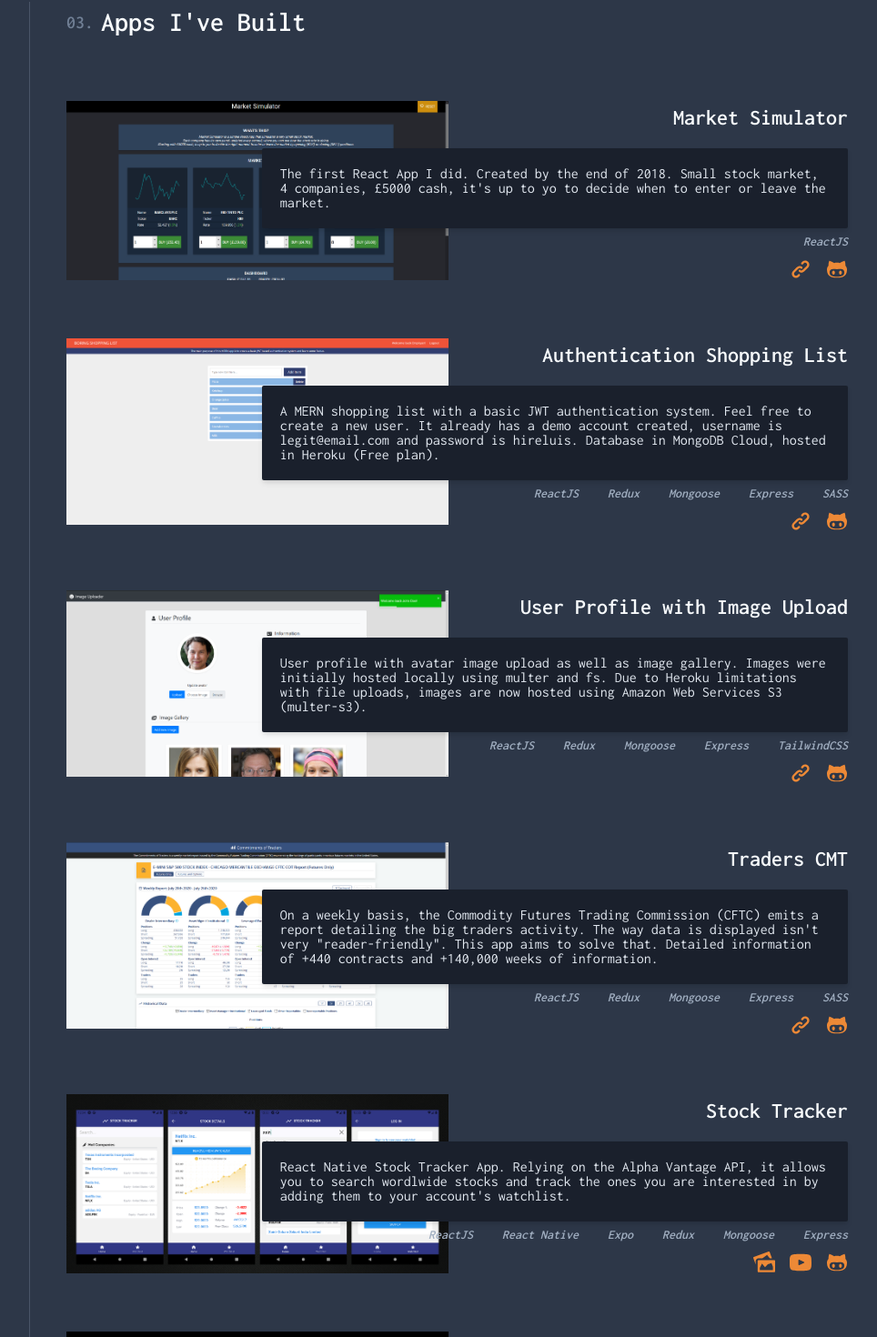
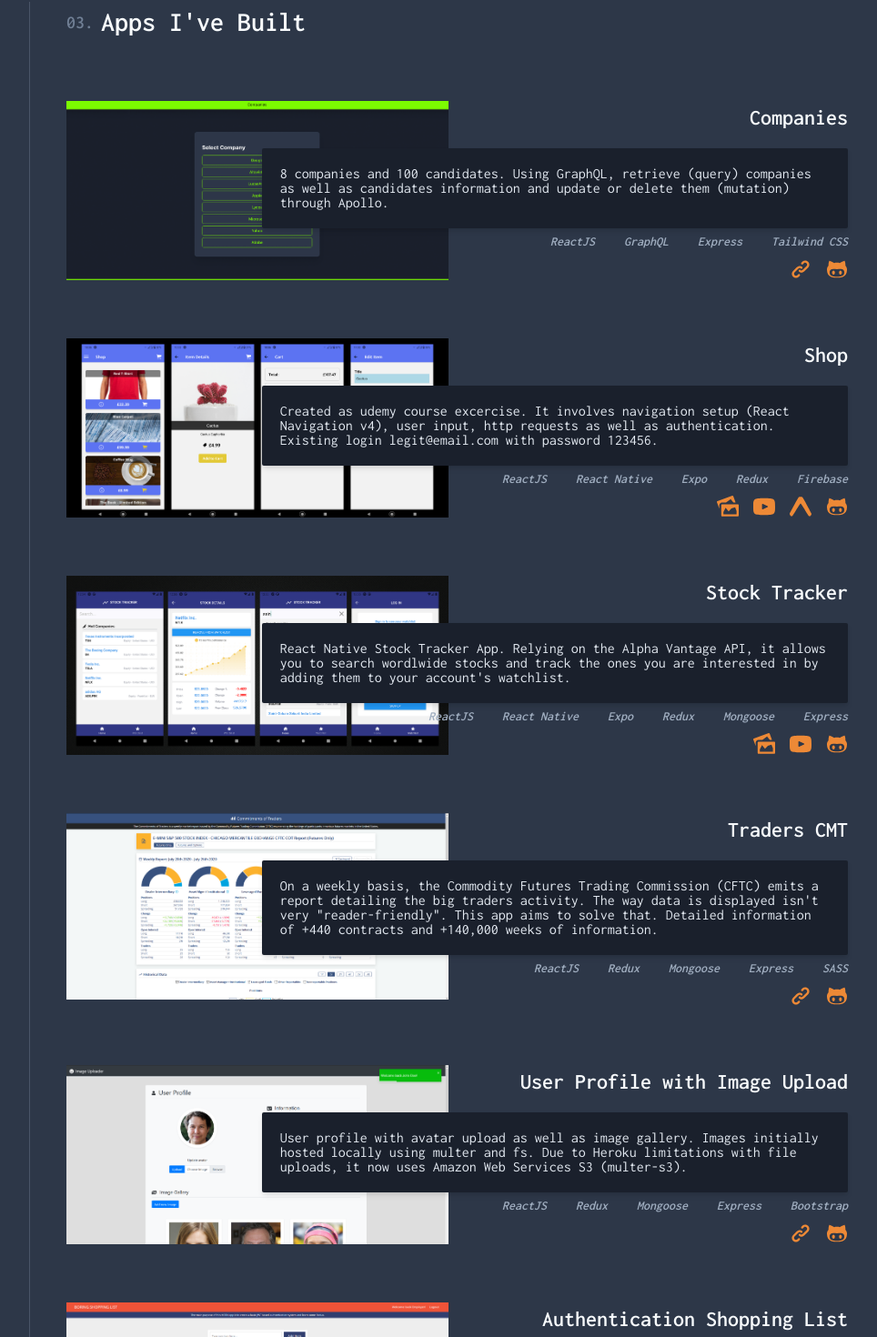
Before and after one commit to barcel0/me, a React (Create React App) app: page / in a window 1280 px wide. Shown: the part 1106-2576 px from the top of the page at 91% size, without its empty margins (158-1122 px from the left). Built offline with nearby package versions, Linux system fonts and the light colour scheme.

Commit message:
add graphql-companies. about update

```diff
--- a/src/components/About.js
+++ b/src/components/About.js
@@ -9,25 +9,21 @@ const About = () => {
         <h1 className="text-3xl ">About Me</h1>
       </div>
       <div className="w-full mt-6 flex justify-between">
-
         <div className="w-3/5 leading-tight mr-10">
           <p>
-            Hi there, my name is <span className="text-orange-400 font-bold">Luis Barceló</span> and I'm a self-taught junior <span className="text-orange-400 font-bold">javascript developer</span>.
+            Hi there, my name is <span className="text-orange-400 font-bold">Luis Barceló</span> and I'm a <span className="text-orange-400 font-bold">Junior JavaScript Front End Developer</span>.
           </p>
           <p>
-            I enjoy creating new applications as well as learning new technologies and methodologies that can help you producing <span className="text-orange-400 font-bold">neat code</span>. I have been focused on learning <span className="text-orange-400 font-bold">ReactJS</span> as well as <span className="text-orange-400 font-bold">React Native</span> lately, while trying to build at the same time a solid javascript foundation.
+            I enjoy creating new applications as well as learning new technologies and methodologies that can help you producing <span className="text-orange-400 font-bold">neat code</span>. During my learning path, I have been focused on learning <span className="text-orange-400 font-bold">ReactJS</span> as well as <span className="text-orange-400 font-bold">React Native</span>, while trying to build at the same time a solid javascript foundation.
             </p>
           <p>
-            Always have had a genuine interest in <span className="text-orange-400 font-bold">software development</span> from a young age, even during the last years, while working as an architect. I also have interest in economics, especially in the futures market, where I day trade.
+            Always have had a genuine interest in <span className="text-orange-400 font-bold">software development</span> from a young age, even during the last years, while working as an architect. I also have interest in economics, especially in the futures market, where I like to trade every now and then.
           </p>
         </div>
-
         <div className="w-2/5 flex justify-center">
           <img className="h-56 rounded-md grayscale" src={profile} alt={"Profile"} />
         </div>
-
       </div>
-
     </div>
   );
 }
--- a/src/static/data.js
+++ b/src/static/data.js
@@ -1,39 +1,23 @@
 export const portfolioItems = [
   {
-    id: 0,
-    title: 'Market Simulator',
-    description: 'The first React App I did. Created by the end of 2018. Small stock market, 4 companies, £5000 cash, it\'s up to yo to decide when to enter or leave the market.',
-    image: 'market-simulator.png',
-    github: 'https://github.com/barcel0/market-simulator',
-    demo: 'https://react-market-simulator.herokuapp.com',
-    stack: ['ReactJS']
+    id: 6,
+    title: 'Companies',
+    description: "8 companies and 100 candidates. Using GraphQL, retrieve (query) companies as well as candidates information and update or delete them (mutation) through Apollo.",
+    image: 'graphql-companies.png',
+    github: 'https://github.com/barcel0/graphql-companies',
+    demo: 'https://graphql-companies.herokuapp.com/',
+    stack: ['ReactJS', 'GraphQL', 'Express', 'Tailwind CSS']
   },
   {
-    id: 1,
-    title: 'Authentication Shopping List',
-    description: 'A MERN shopping list with a basic JWT authentication system. Feel free to create a new user. It already has a demo account created, username is legit@email.com and password is hireluis. Database in MongoDB Cloud, hosted in Heroku (Free plan).',
-    image: 'auth-shoppinglist.png',
-    github: 'https://github.com/barcel0/mern-auth-shoppinglist',
-    demo: 'https://mern-redux-auth-shoppinglist.herokuapp.com/',
-    stack: ['ReactJS', 'Redux', 'Mongoose', 'Express', 'SASS']
-  },
-  {
-    id: 2,
-    title: 'User Profile with Image Upload',
-    description: 'User profile with avatar image upload as well as image gallery. Images were initially hosted locally using multer and fs. Due to Heroku limitations with file uploads, images are now hosted using Amazon Web Services S3 (multer-s3).',
-    image: 'image-uploader.png',
-    github: 'https://github.com/barcel0/mern-image-uploader',
-    demo: 'https://mern-image-uploader.herokuapp.com/',
-    stack: ['ReactJS', 'Redux', 'Mongoose', 'Express', 'TailwindCSS']
-  },
-  {
-    id: 3,
-    title: 'Traders CMT',
-    description: 'On a weekly basis, the Commodity Futures Trading Commission (CFTC) emits a report detailing the big traders activity. The way data is displayed isn\'t very "reader-friendly". This app aims to solve that. Detailed information of +440 contracts and +140,000 weeks of information.',
-    image: 'positions.png',
-    github: 'https://github.com/barcel0/positions',
-    demo: 'https://www.traderscmt.com',
-    stack: ['ReactJS', 'Redux', 'Mongoose', 'Express', 'SASS']
+    id: 5,
+    title: 'Shop',
+    description: "Created as udemy course excercise. It involves navigation setup (React Navigation v4), user input, http requests as well as authentication. Existing login legit@email.com with password 123456.",
+    image: 'rn-shop.png',
+    gallery: ['./img/rn-shop.png'],
+    github: 'https://github.com/barcel0/rn-shop',
+    expo: 'https://exp.host/@lbarcelo/rn-shop',
+    youtube: 'https://www.youtube.com/playlist?list=PLK-fkRFvMEL1BonqTANMutDLRMAVcu8kL',
+    stack: ['ReactJS', 'React Native', 'Expo', 'Redux', 'Firebase']
   },
   {
     id: 4,
@@ -46,14 +30,39 @@ export const portfolioItems = [
     stack: ['ReactJS', 'React Native', 'Expo', 'Redux', 'Mongoose', 'Express']
   },
   {
-    id: 5,
-    title: 'Shop',
-    description: "React Native Shop App. Basic shop app created as udemy course excercise. It involves navigation setup (React Navigation v4), user input, http requests as well as authentication. Existing username legit@email.com with password 123456.",
-    image: 'rn-shop.png',
-    gallery: ['./img/rn-shop.png'],
-    github: 'https://github.com/barcel0/rn-shop',
-    expo: 'https://exp.host/@lbarcelo/rn-shop',
-    youtube: 'https://www.youtube.com/playlist?list=PLK-fkRFvMEL1BonqTANMutDLRMAVcu8kL',
-    stack: ['ReactJS', 'React Native', 'Expo', 'Redux', 'Firebase']
+    id: 3,
+    title: 'Traders CMT',
+    description: 'On a weekly basis, the Commodity Futures Trading Commission (CFTC) emits a report detailing the big traders activity. The way data is displayed isn\'t very "reader-friendly". This app aims to solve that. Detailed information of +440 contracts and +140,000 weeks of information.',
+    image: 'positions.png',
+    github: 'https://github.com/barcel0/positions',
+    demo: 'https://www.traderscmt.com',
+    stack: ['ReactJS', 'Redux', 'Mongoose', 'Express', 'SASS']
+  },
+  {
+    id: 2,
+    title: 'User Profile with Image Upload',
+    description: 'User profile with avatar upload as well as image gallery. Images initially hosted locally using multer and fs. Due to Heroku limitations with file uploads, it now uses Amazon Web Services S3 (multer-s3).',
+    image: 'image-uploader.png',
+    github: 'https://github.com/barcel0/mern-image-uploader',
+    demo: 'https://mern-image-uploader.herokuapp.com/',
+    stack: ['ReactJS', 'Redux', 'Mongoose', 'Express', 'Bootstrap']
+  },
+  {
+    id: 1,
+    title: 'Authentication Shopping List',
+    description: 'MERN shopping list with basic JWT authentication system. Sign up and log in. Demo login with username legit@email.com and password hireluis. DB in MongoDB Cloud, hosted with Heroku Free plan.',
+    image: 'auth-shoppinglist.png',
+    github: 'https://github.com/barcel0/mern-auth-shoppinglist',
+    demo: 'https://mern-redux-auth-shoppinglist.herokuapp.com/',
+    stack: ['ReactJS', 'Redux', 'Mongoose', 'Express', 'SASS']
+  },
+  {
+    id: 0,
+    title: 'Market Simulator',
+    description: 'First ReactJS App. Created by the end of 2018. Small stock market, 4 companies, £5000 cash, it\'s up to yo to decide when to enter or leave the market.',
+    image: 'market-simulator.png',
+    github: 'https://github.com/barcel0/market-simulator',
+    demo: 'https://react-market-simulator.herokuapp.com',
+    stack: ['ReactJS']
   },
 ];
```
Also changed, not shown: public/img/graphql-companies.png (added), 1 other file (tests, documents, lock files or other folders).
